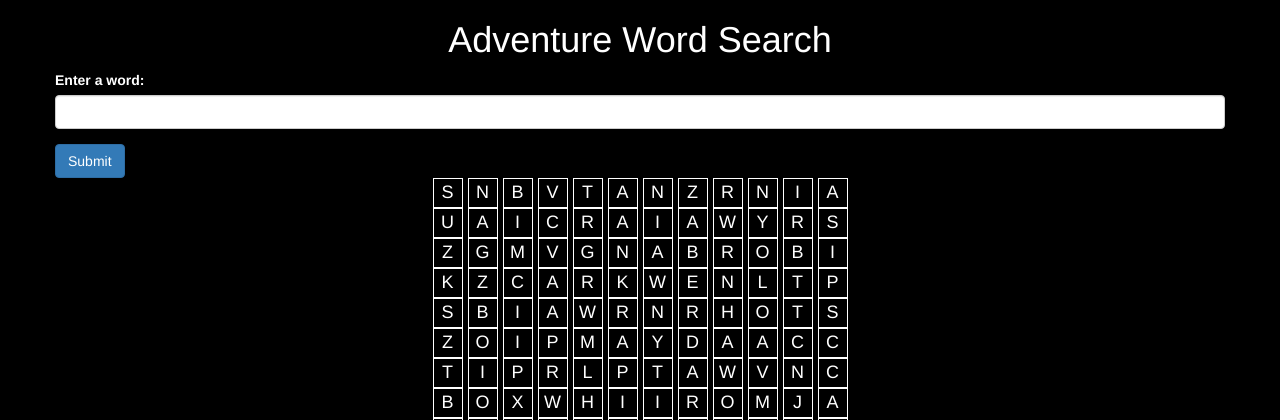
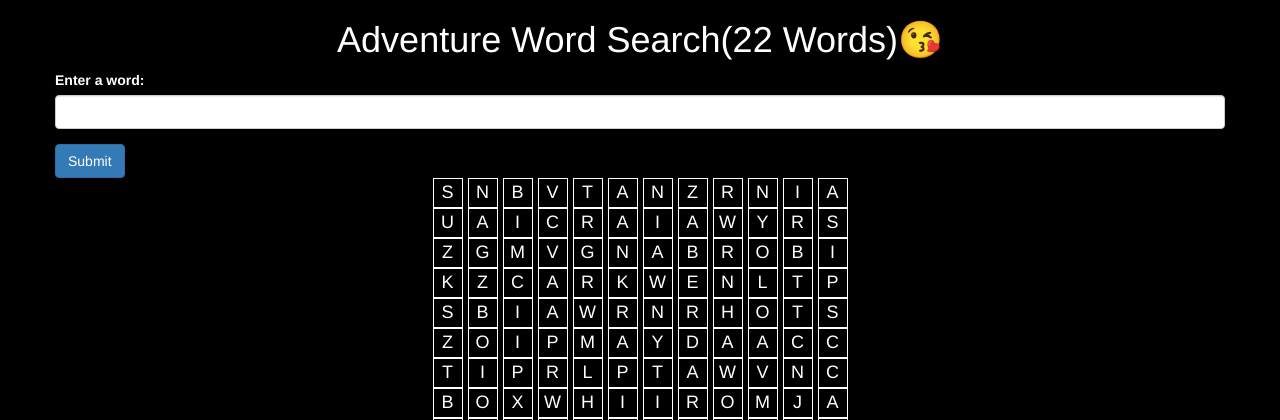
Before and after one commit to riqbucks/wordgame2, a Flask app: page / in a window 1280 px wide. Shown: the top 420 px of the page. Run offline with Flask 2, Linux system fonts and the light colour scheme; some libraries are stand-ins or nearby versions.

Commit message:
Update index.html

```diff
--- a/templates/index.html
+++ b/templates/index.html
@@ -64,7 +64,7 @@
 
 {% block content %}
     <div class="container mt-5">
-        <h1 class="text-center">Adventure Word Search</h1>
+        <h1 class="text-center">Adventure Word Search(22 Words)😘 </h1>
         <div class="row justify-content-center">
             <form method="post" class="mb-3">
                 <div class="form-group">
```
